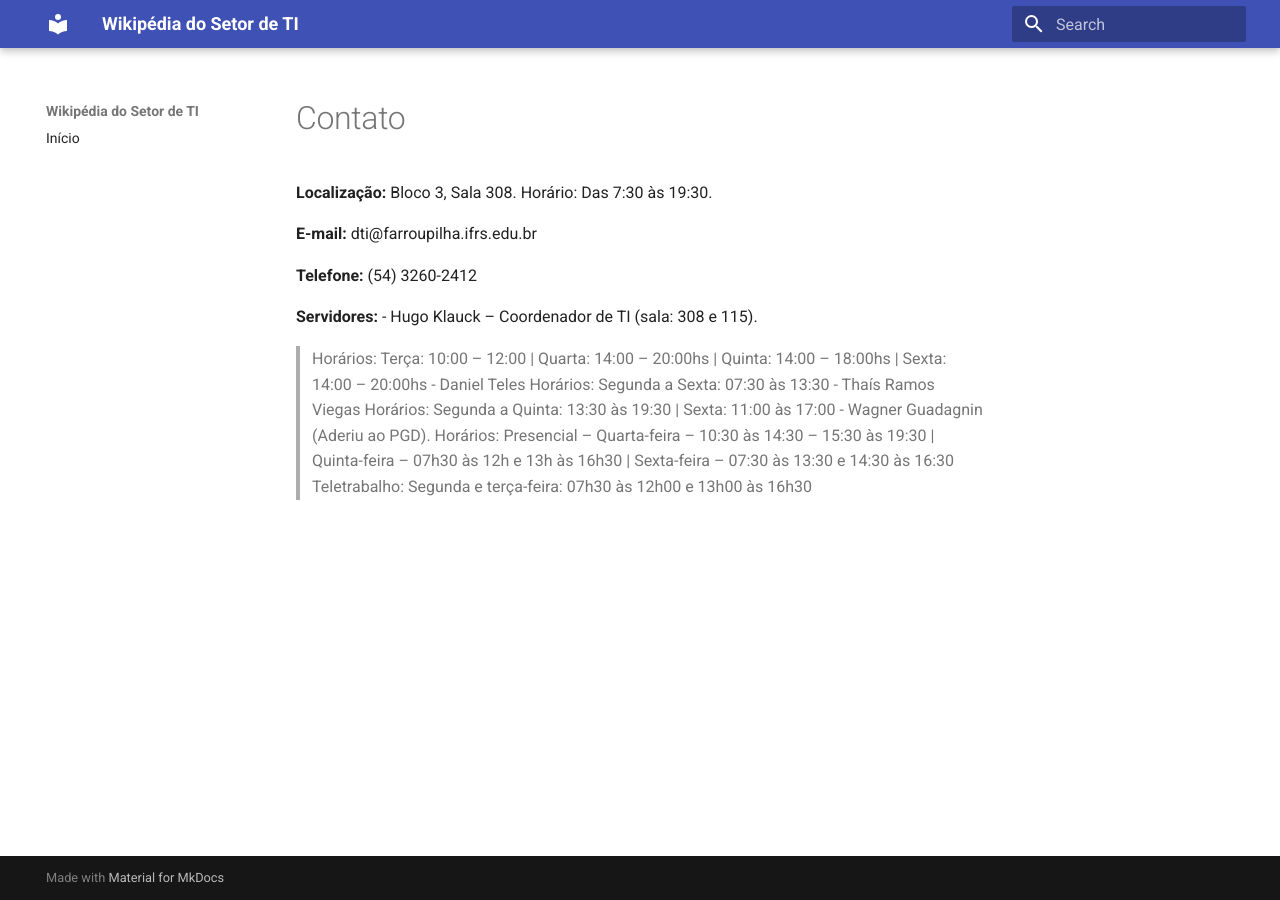
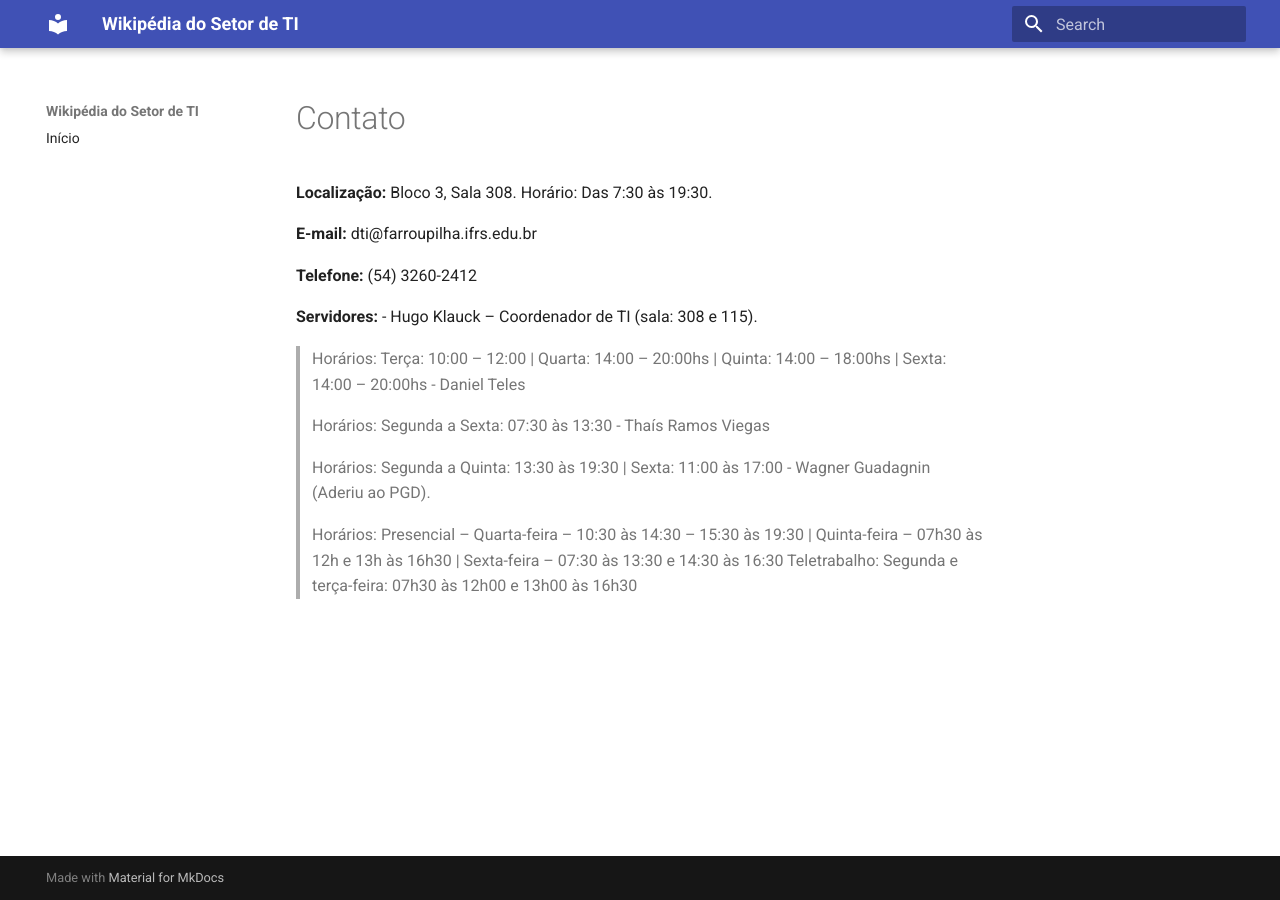
Before and after one commit to wikiti-farroupilha/wikipedia, an MkDocs documentation site: the page built from docs/contato.md, in a window 1280 px wide. Built offline with MkDocs 1.6.1 and Material for MkDocs 9.7.7, drawn with Linux system fonts in a browser that asks for light colours; part of the change alters nothing that is shown.

```diff
--- a/docs/contato.md
+++ b/docs/contato.md
@@ -9,9 +9,12 @@
 
   >Horários: Terça: 10:00 – 12:00 | Quarta: 14:00 – 20:00hs | Quinta: 14:00 – 18:00hs | Sexta: 14:00 – 20:00hs
 - Daniel Teles
-        Horários: Segunda a Sexta: 07:30 às 13:30
+
+  >Horários: Segunda a Sexta: 07:30 às 13:30
 - Thaís Ramos Viegas
-        Horários: Segunda a Quinta: 13:30 às 19:30 | Sexta: 11:00 às 17:00
+
+  >Horários: Segunda a Quinta: 13:30 às 19:30 | Sexta: 11:00 às 17:00
 - Wagner Guadagnin (Aderiu ao PGD).
-Horários: Presencial – Quarta-feira – 10:30 às 14:30 – 15:30 às 19:30 | Quinta-feira – 07h30 às 12h e 13h às 16h30 | Sexta-feira – 07:30 às 13:30 e 14:30 às 16:30
-                  Teletrabalho: Segunda e terça-feira: 07h30 às 12h00 e 13h00 às 16h30
+
+>Horários: Presencial – Quarta-feira – 10:30 às 14:30 – 15:30 às 19:30 | Quinta-feira – 07h30 às 12h e 13h às 16h30 | Sexta-feira – 07:30 às 13:30 e 14:30 às 16:30
+>Teletrabalho: Segunda e terça-feira: 07h30 às 12h00 e 13h00 às 16h30
```
